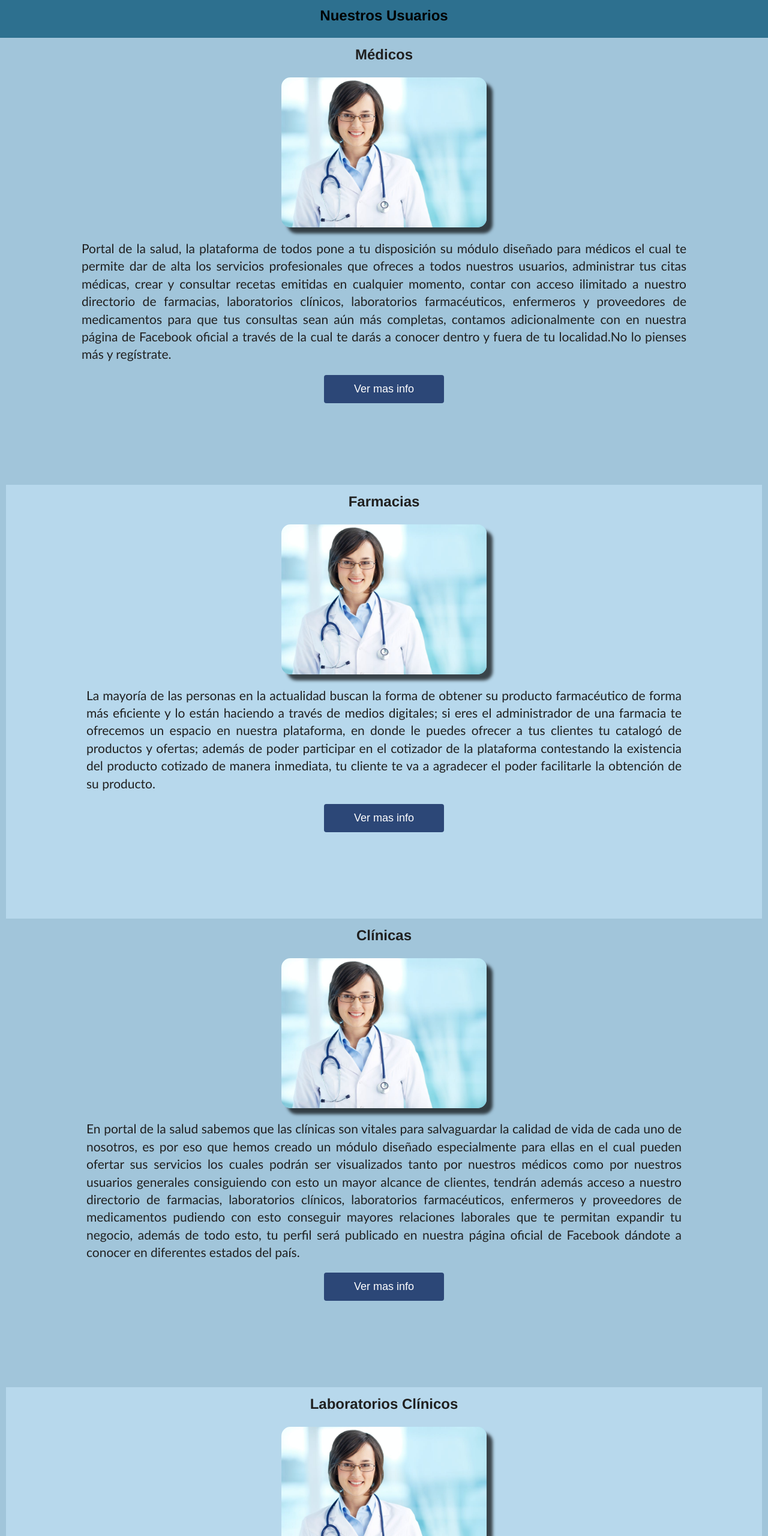
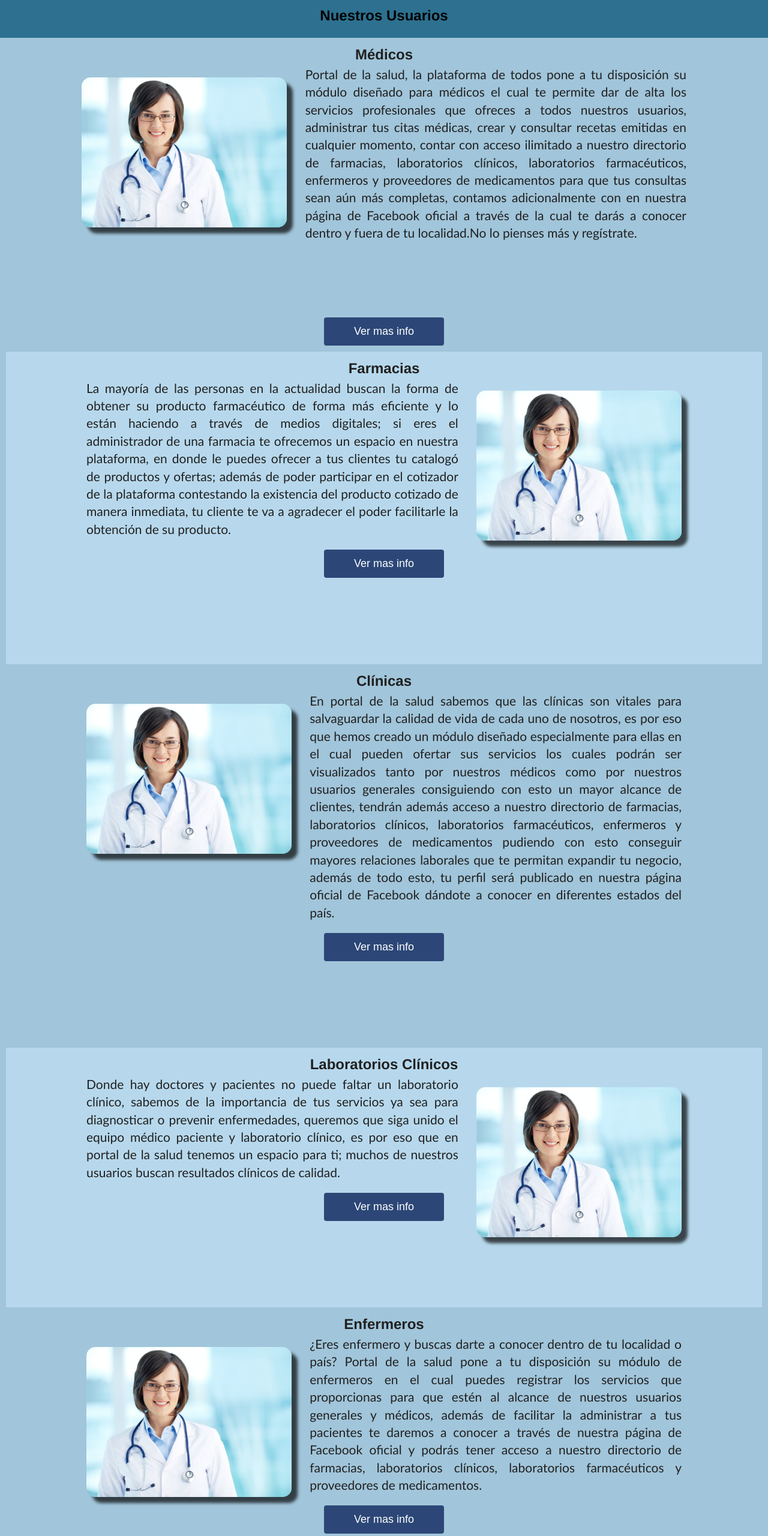
Before and after one commit to kockono/Porta-De-La-Salud, a plain HTML site: page index.html in a window 1280 px wide. Shown: the part 1280-3840 px from the top of the page at 60% size. Drawn offline with Linux system fonts and the light colour scheme.

Commit message:
Fotos responsivas

```diff
--- a/index.html
+++ b/index.html
@@ -93,11 +93,11 @@
     <div class="texto">
 
       <h4>Médicos</h4>
-      <img class="imagen"src="img/doctor1.jpg" style="width: 300x;height: 250px;   text-decoration: none;
-                              margin-left: auto;
-                              margin-right: auto;
+      <img class="imagen" src="img/doctor1.jpg" style="float:left;width: 300x;height: 250px;   text-decoration: none;
+                              margin-left: auto; margin-bottom: 10%;
+                              margin-right: 3%;
                               display: table;" alt="" class="au-mb-3">
-      <p class="informacion"> Portal de la salud, la plataforma de todos pone a tu disposición su módulo diseñado para médicos el cual te
+      <p class="informacion"  > Portal de la salud, la plataforma de todos pone a tu disposición su módulo diseñado para médicos el cual te
         permite dar de alta los servicios profesionales que ofreces a todos nuestros usuarios, administrar tus citas
         médicas, crear y consultar recetas emitidas en cualquier momento, contar con acceso ilimitado a nuestro
         directorio de farmacias, laboratorios clínicos, laboratorios farmacéuticos, enfermeros y proveedores de
@@ -107,19 +107,20 @@
       </p>
 
 
+
+  </div>
+
   <label for="check" >Ver mas info</label>
   <input id="check" type="checkbox">
   <div class="test">
     <p >I am some hidden text</p>
   </div>
 
-    </>
-  </div>
   <div class="divisiones3">
     <div class="texto">
       <h4>Farmacias</h4>
-      <img  class="imagen"src="img/doctor1.jpg" style="width: 300x;height: 250px;   text-decoration: none;
-                                                      margin-left: auto;
+      <img  class="imagen"src="img/doctor1.jpg" style="float:right;width: 300x;height: 250px;   text-decoration: none;
+      margin-left: 3%; margin-bottom: 10%;
       margin-right: auto;
       display: table;" alt="" class="au-mb-3">
       <p class="informacion">La mayoría de las personas en la actualidad buscan la forma de obtener su producto farmacéutico de forma más
@@ -141,10 +142,10 @@
   <div class="divisiones2">
     <div class="texto">
       <h4>Clínicas</h4>
-      <img  class="imagen"src="img/doctor1.jpg" style="width: 300x;height: 250px;   text-decoration: none;
-                              margin-left: auto;
-                              margin-right: auto;
-                              display: table;" alt="" class="au-mb-3">
+      <img  class="imagen"src="img/doctor1.jpg" style="float:left;width: 300x;height: 250px;   text-decoration: none;
+      margin-left: auto; margin-bottom: 10%;
+      margin-right: 3%;
+      display: table;"  alt="" class="au-mb-3">
       <p class="informacion"> En portal de la salud sabemos que las clínicas son vitales para salvaguardar la calidad de vida de cada uno de
         nosotros, es por eso que hemos creado un módulo diseñado especialmente para ellas en el cual pueden ofertar sus
         servicios los cuales podrán ser visualizados tanto por nuestros médicos como por nuestros usuarios generales
@@ -167,8 +168,8 @@
   <div class="divisiones3">
     <div class="texto">
       <h4>Laboratorios Clínicos</h4>
-      <img  class="imagen" src="img/doctor1.jpg" style="width: 300x;height: 250px;   text-decoration: none;
-                                                                              margin-left: auto;
+      <img  class="imagen" src="img/doctor1.jpg" style="float:right;width: 300x;height: 250px;   text-decoration: none;
+      margin-left: 3%; margin-bottom: 10%;
       margin-right: auto;
       display: table;" alt="" class="au-mb-3">
       <p class="informacion">
@@ -191,9 +192,9 @@
   <div class="divisiones2">
     <div class="texto">
       <h4>Enfermeros</h4>
-      <img  class="imagen" src="img/doctor1.jpg" style="width: 300x;height: 250px;   text-decoration: none;
-                                          margin-left: auto;
-                                          margin-right: auto;
+      <img  class="imagen" src="img/doctor1.jpg" style="float:left;width: 300x;height: 250px;   text-decoration: none;
+      margin-left: auto; margin-bottom: 10%;
+      margin-right: 3%;
       display: table;" alt="" class="au-mb-3">
       <p class="informacion">¿Eres enfermero y buscas darte a conocer dentro de tu localidad o país? Portal de la salud pone a tu
         disposición su módulo de enfermeros en el cual puedes registrar los servicios que proporcionas para que estén al
@@ -217,7 +218,10 @@
     <div class="texto">
       <h4>Laboratorios farmacéuticos</h4>
       <img  class="imagen" src="img/doctor1.jpg"
-        style="width: 300x;height: 250px;   text-decoration: none; margin-left: auto; margin-right: auto;display: table;"
+      style="float:right;width: 300x;height: 250px;   text-decoration: none;
+      margin-left: 3%; margin-bottom: 10%;
+      margin-right: auto;
+      display: table;"
         alt="" class="au-mb-3">
       <p class="informacion"> Llegar con tu producto a las personas que realmente lo necesitan puede ser una tarea muy complicada, es
         necesario localizar primero, los medios de distribución adecuados y esto también es tardado ya que no se puede
@@ -241,8 +245,10 @@
   <div class="divisiones2">
     <div class="texto">
       <h4>Proveedores de medicamentos</h4>
-      <img  class="imagen" src="img/doctor1.jpg"
-        style="width: 300x;height: 250px;   text-decoration: none; margin-left: auto; margin-right: auto;display: table;"
+      <img  class="imagen" src="img/doctor1.jpg" style="float:left;width: 300x;height: 250px;   text-decoration: none;
+      margin-left: auto; margin-bottom: 10%;
+      margin-right: 3%;
+      display: table;"
         alt="" class="au-mb-3">
       <p class="informacion"> A veces no basta llegar con una mejor oferta a la farmacia que le quieres ofrecer tu producto, a veces es
         necesario llegar antes que los demás, en portal de la Salud te ofrecemos un medio que te permite acceder en unos
@@ -263,8 +269,9 @@
   <div class="divisiones3">
     <div class="texto">
       <h4>Usuarios generales</h4>
-      <img  class="imagen" src="img/doctor1.jpg" style="width: 300x;height: 250px;   text-decoration: none;
-                                                                  margin-left: auto;
+      <img  class="imagen" src="img/doctor1.jpg" src="img/doctor1.jpg"
+      style="float:right;width: 300x;height: 250px;   text-decoration: none;
+      margin-left: 3%; margin-bottom: 10%;
       margin-right: auto;
       display: table;" alt="" class="au-mb-3">
       <p class="informacion">
```
Lines whose indentation alone changed are shown as unchanged.
